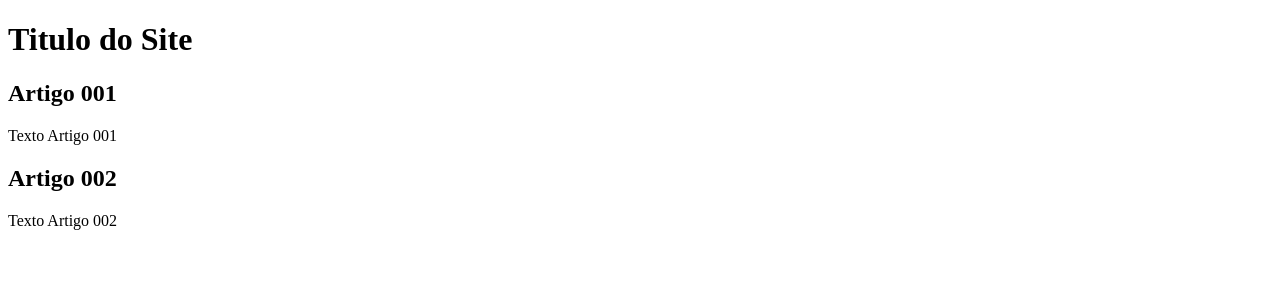
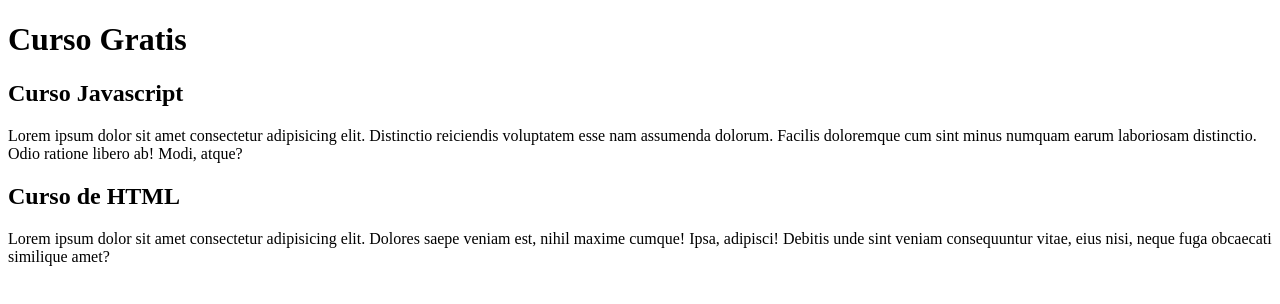
Before and after one commit to AlanCavalcante1/projeto-site, a plain HTML site: page index.html in a window 1280 px wide. Drawn offline with Linux system fonts and the light colour scheme.

Commit message:
comecei a escrever conteudo

```diff
--- a/index.html
+++ b/index.html
@@ -8,17 +8,17 @@
 <body>
     <main>
         <header>
-            <h1>Titulo do Site</h1>
+            <h1>Curso Gratis</h1>
         </header>
 
         <article>
-            <h2>Artigo 001</h2>
-            <p>Texto Artigo 001</p>
+            <h2>Curso Javascript</h2>
+            <p>Lorem ipsum dolor sit amet consectetur adipisicing elit. Distinctio reiciendis voluptatem esse nam assumenda dolorum. Facilis doloremque cum sint minus numquam earum laboriosam distinctio. Odio ratione libero ab! Modi, atque?</p>
         </article>
 
         <article>
-            <h2>Artigo 002</h2>
-            <p>Texto Artigo 002</p>
+            <h2>Curso de HTML</h2>
+            <p>Lorem ipsum dolor sit amet consectetur adipisicing elit. Dolores saepe veniam est, nihil maxime cumque! Ipsa, adipisci! Debitis unde sint veniam consequuntur vitae, eius nisi, neque fuga obcaecati similique amet?</p>
         </article>
     </main>
 
```
